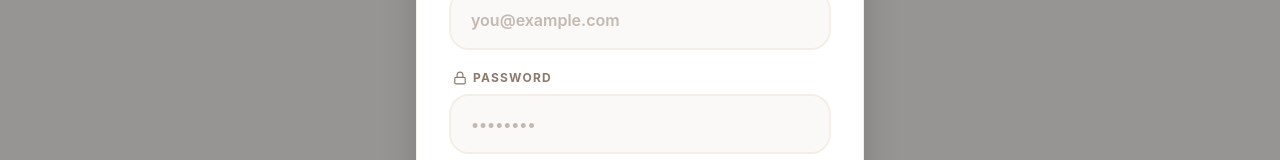
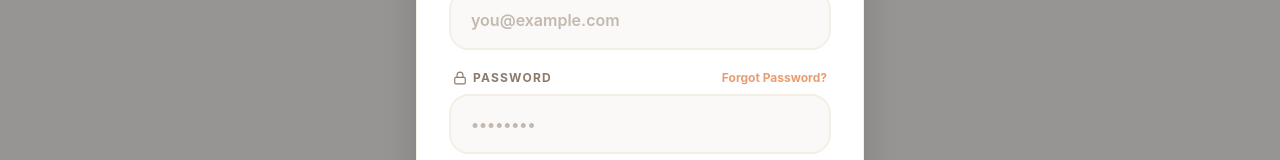
Before and after one commit to sourav187/Focus-Time, a React (Vite) app in the folder activity-tracker/: page / in a window 1280 px wide. Both pictures are taken after a click on the button "Login". Shown: the part 324-484 px from the top of the page. Built offline with nearby package versions, Linux system fonts and the light colour scheme; no server answers.

Commit message:
fix(ui) reset password and logic

```diff
--- a/activity-tracker/src/App.jsx
+++ b/activity-tracker/src/App.jsx
@@ -98,6 +98,18 @@ function App() {
       const { error } = await supabase.auth.signUp({ email, password });
       authError = error;
       if (!authError) alert("Check your email for a verification link.");
+    } else if (mode === 'RESET') {
+      console.log("Attempting password reset for:", email);
+      const { error } = await supabase.auth.resetPasswordForEmail(email, {
+        redirectTo: window.location.origin
+      });
+      if (error) {
+        authError = error;
+      } else {
+        alert("Password reset email sent! Check your inbox.");
+        setShowLogin(false);
+        return;
+      }
     } else {
       console.log("Attempting login for:", email);
       const { error } = await supabase.auth.signInWithPassword({ email, password });
--- a/activity-tracker/src/components/Login/LoginModal.jsx
+++ b/activity-tracker/src/components/Login/LoginModal.jsx
@@ -3,12 +3,12 @@ import { User, Lock, Mail } from 'lucide-react';
 
 export default function LoginModal({ isOpen, onClose, onSave, currentUser, error, clearError }) {
   const [loginForm, setLoginForm] = useState({ email: '', password: '' });
-  const [isRegistering, setIsRegistering] = useState(false);
+  const [viewMode, setViewMode] = useState('LOGIN'); // 'LOGIN', 'REGISTER', 'RESET'
 
   useEffect(() => {
     if (!currentUser) {
       setLoginForm({ email: '', password: '' });
-      setIsRegistering(false);
+      setViewMode('LOGIN');
     }
   }, [currentUser, isOpen]);
 
@@ -16,7 +16,7 @@ export default function LoginModal({ isOpen, onClose, onSave, currentUser, error
 
   const handleSubmit = (e) => {
     e.preventDefault();
-    onSave({ ...loginForm, mode: isRegistering ? 'REGISTER' : 'LOGIN' });
+    onSave({ ...loginForm, mode: viewMode });
   };
 
   return (
@@ -49,8 +49,12 @@ export default function LoginModal({ isOpen, onClose, onSave, currentUser, error
           </>
         ) : (
           <>
-            <h3 className="text-2xl font-bold text-center text-[var(--app-text)] mb-2">{isRegistering ? 'Create Account' : 'Welcome Back'}</h3>
-            <p className="text-sm font-medium text-center text-[var(--app-text-muted)] mb-6">{isRegistering ? 'Sign up to sync your sessions.' : 'Sign in to access your dashboard.'}</p>
+            <h3 className="text-2xl font-bold text-center text-[var(--app-text)] mb-2">
+              {viewMode === 'REGISTER' ? 'Create Account' : viewMode === 'RESET' ? 'Reset Password' : 'Welcome Back'}
+            </h3>
+            <p className="text-sm font-medium text-center text-[var(--app-text-muted)] mb-6">
+              {viewMode === 'REGISTER' ? 'Sign up to sync your sessions.' : viewMode === 'RESET' ? 'Enter email to receive reset link.' : 'Sign in to access your dashboard.'}
+            </p>
 
             {error && (
               <div className="mb-6 p-4 rounded-2xl bg-red-50 dark:bg-red-900/20 border border-red-100 dark:border-red-800/30 text-red-600 dark:text-red-400 text-xs font-bold flex items-center gap-3 animate-in fade-in zoom-in-95 duration-200">
@@ -72,29 +76,36 @@ export default function LoginModal({ isOpen, onClose, onSave, currentUser, error
                 />
               </div>
 
+              {viewMode !== 'RESET' && (
                 <div>
-                <label className="block text-xs font-bold uppercase tracking-widest text-[var(--app-text-muted)] mb-2 ml-1 flex items-center gap-1.5"><Lock size={14} /> Password</label>
+                  <div className="flex justify-between items-center mb-2 mx-1">
+                    <label className="text-xs font-bold uppercase tracking-widest text-[var(--app-text-muted)] flex items-center gap-1.5"><Lock size={14} /> Password</label>
+                    {viewMode === 'LOGIN' && (
+                      <button type="button" onClick={() => { clearError(); setViewMode('RESET'); }} className="text-xs font-bold text-[var(--app-accent)] hover:opacity-80 transition-opacity">Forgot Password?</button>
+                    )}
+                  </div>
                   <input
                     type="password"
                     value={loginForm.password}
                     onChange={e => setLoginForm({ ...loginForm, password: e.target.value })}
                     placeholder="••••••••"
                     className="w-full px-5 py-4 rounded-[1.25rem] border-2 border-[var(--app-border)] bg-[var(--app-bg)]/80 focus:bg-[var(--app-card)] focus:outline-none focus:border-[var(--app-accent)]/30 focus:ring-4 focus:ring-[var(--app-accent)]/10 transition-all font-semibold text-[var(--app-text)] placeholder:text-[var(--app-text-muted)]/50"
-                  required
+                    required={viewMode !== 'RESET'}
                     minLength={6}
                   />
                 </div>
+              )}
 
               <div className="mt-2 text-center">
                 <button
                   type="button"
                   onClick={() => {
                     clearError();
-                    setIsRegistering(!isRegistering);
+                    setViewMode(viewMode === 'LOGIN' ? 'REGISTER' : 'LOGIN');
                   }}
                   className="text-xs font-bold text-[var(--app-text-muted)] hover:text-[var(--app-accent)] transition-colors"
                 >
-                  {isRegistering ? "Already have an account? Sign In" : "Don't have an account? Register"}
+                  {viewMode === 'REGISTER' ? "Already have an account? Sign In" : viewMode === 'RESET' ? "Back to Sign In" : "Don't have an account? Register"}
                 </button>
               </div>
 
@@ -103,7 +114,7 @@ export default function LoginModal({ isOpen, onClose, onSave, currentUser, error
                   type="submit"
                   className="w-full py-4 rounded-[1.25rem] font-bold text-lg bg-[var(--app-accent)] text-white hover:bg-[#d68b60] shadow-sm hover:shadow-md hover:-translate-y-0.5 transition-all"
                 >
-                  {isRegistering ? 'Sign Up' : 'Sign In'}
+                  {viewMode === 'REGISTER' ? 'Sign Up' : viewMode === 'RESET' ? 'Send Reset Link' : 'Sign In'}
                 </button>
               </div>
               <button
```
Lines whose indentation alone changed are shown as unchanged.
